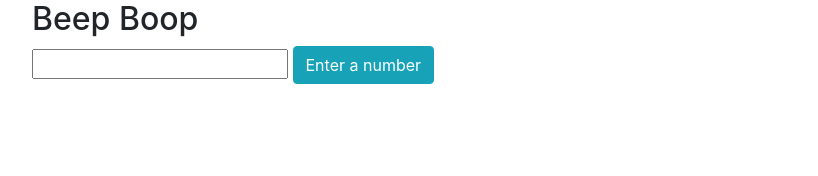
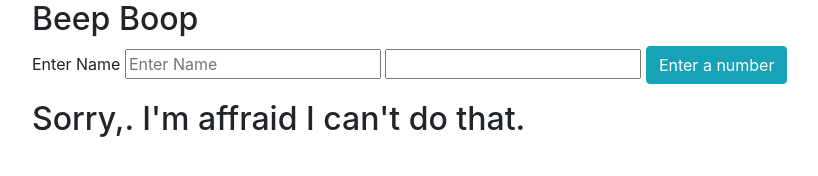
Before and after one commit to vmartinezlive/beepBoop, a plain HTML site: page index.html in a window 1280 px wide. Shown: the whole page, without its empty margins (53-871 px from the left). Drawn offline with nearby package versions, Linux system fonts and the light colour scheme.

Commit message:
add new function for beepBoop file

```diff
--- a/index.html
+++ b/index.html
@@ -13,11 +13,14 @@
     <h2>Beep Boop</h2>
       <div class="formDiv">
         <form class="form-group" id="inputBeepBoop">
+          <label for="inputName">Enter Name</label>
+          <input type="text" id="inputName" placeholder="Enter Name">
           <input type="text" id="inputNumber">
           <button type="submit" class="btn btn-info">Enter a number</button>
         </form>
       </div>
       <div class="resultBB">
+        <h2>Sorry,<span="enteredName"></span>.  I'm affraid I can't do that.</h2>
       </div>
     </div>
   </body>
```
